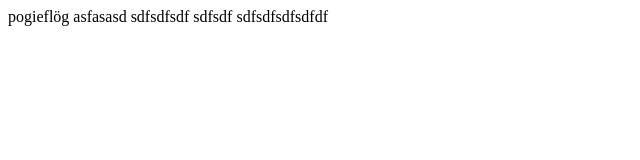
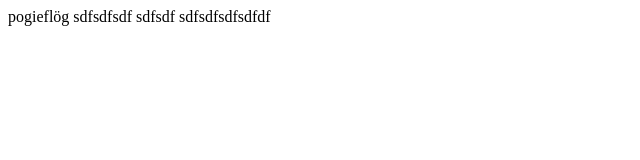
Before and after one commit to StefanFolkesson/test, a plain HTML site: page index.html in a window 1280 px wide. Shown: the full height of the page, 0-640 px from the left. Drawn offline with Linux system fonts and the light colour scheme.

Commit message:
whatever wtf

```diff
--- a/index.html
+++ b/index.html
@@ -8,7 +8,6 @@
 </head>
 <body>
     pogieflög
-    asfasasd
     sdfsdfsdf
     sdfsdf
     sdfsdfsdfsdfdf
```
